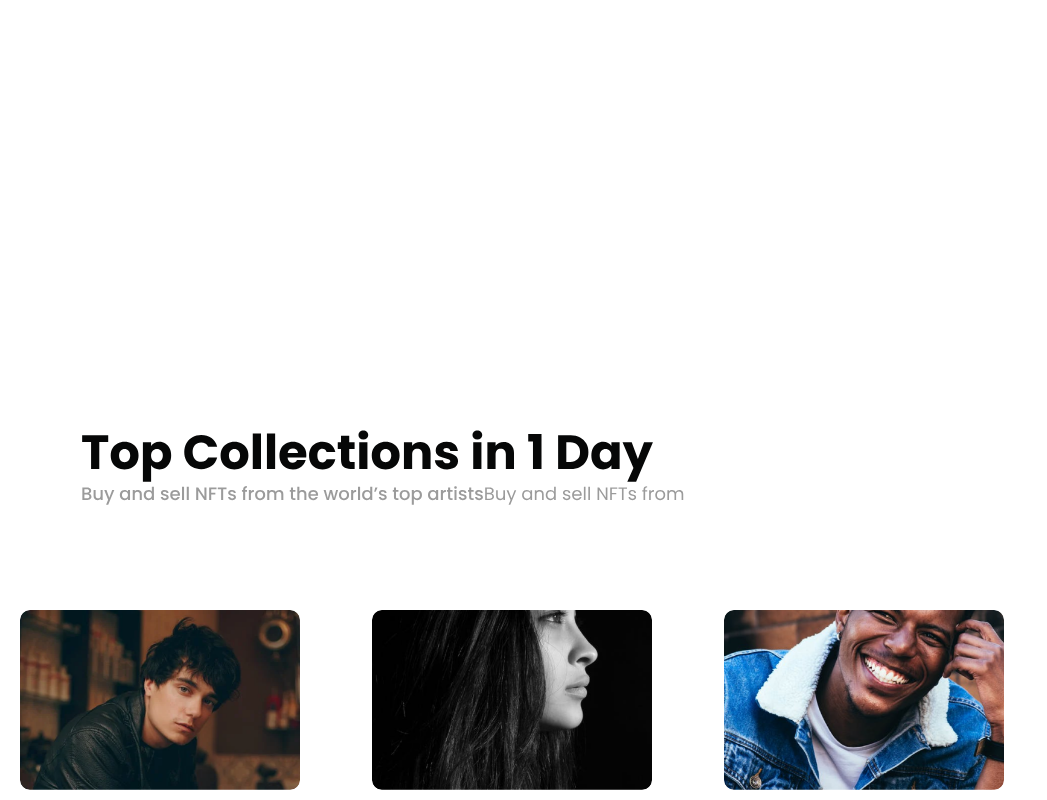
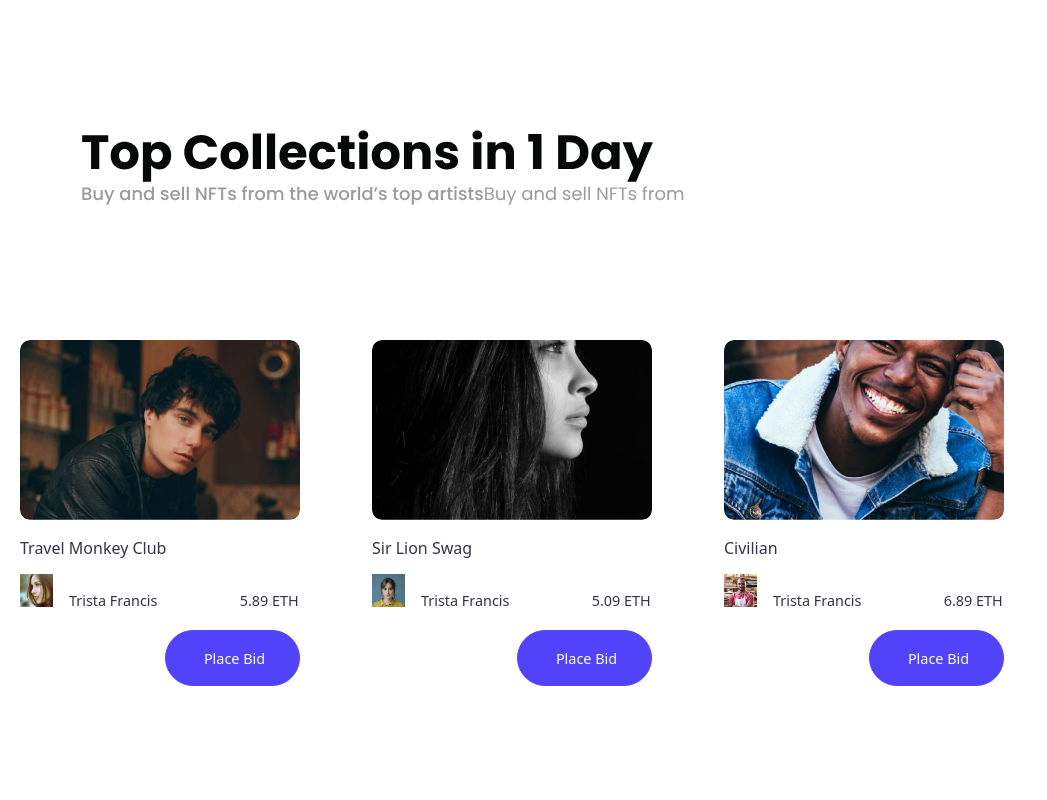
Before and after one commit to SamaMansour/nft-marketplace-private, a React (Create React App) app: page / in a window 1280 px wide. Shown: the part 5580-6380 px from the top of the page, without its empty margins (0-1047 px from the left). Built offline with nearby package versions, Linux system fonts and the light colour scheme.

Commit message:
Fix top collections

```diff
--- a/src/app/components/ui/Top-collections/TopCollections.tsx
+++ b/src/app/components/ui/Top-collections/TopCollections.tsx
@@ -13,7 +13,7 @@ import "./TopCollections.scss";
 const TopCollections = () => {
 
   return (
-    <section style={{ marginTop:'1900px'}}>
+    <section style={{ marginTop:'1600px'}}>
       <Container>
         <Row>
         <Col lg="12" className="mb-5">
@@ -22,7 +22,7 @@ const TopCollections = () => {
               <img src={TopSubtitle} />
             </div>
           </Col>
-          <div className="row-frame" style={{marginTop:'6170px', marginLeft:'200px'}}>
+          <div className="row-frame" style={{marginTop:'5900px', marginLeft:'200px'}}>
           {TOP__DATA.slice(0, 3).map((item) => (
             <Col lg="3"  key={item.id} class="col-md-5 col-md-offset-12">
               <NftCard key={item.id} item={item} />
```
